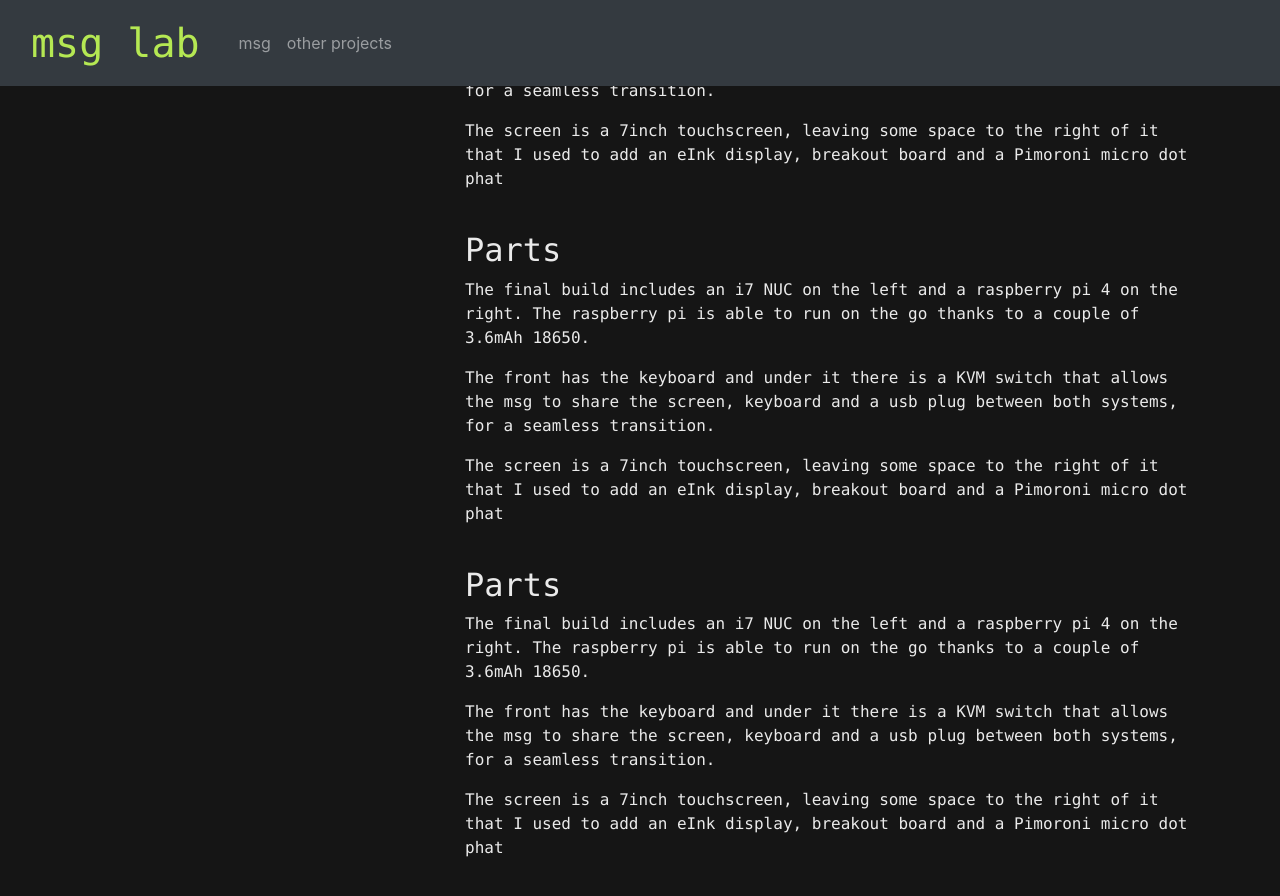
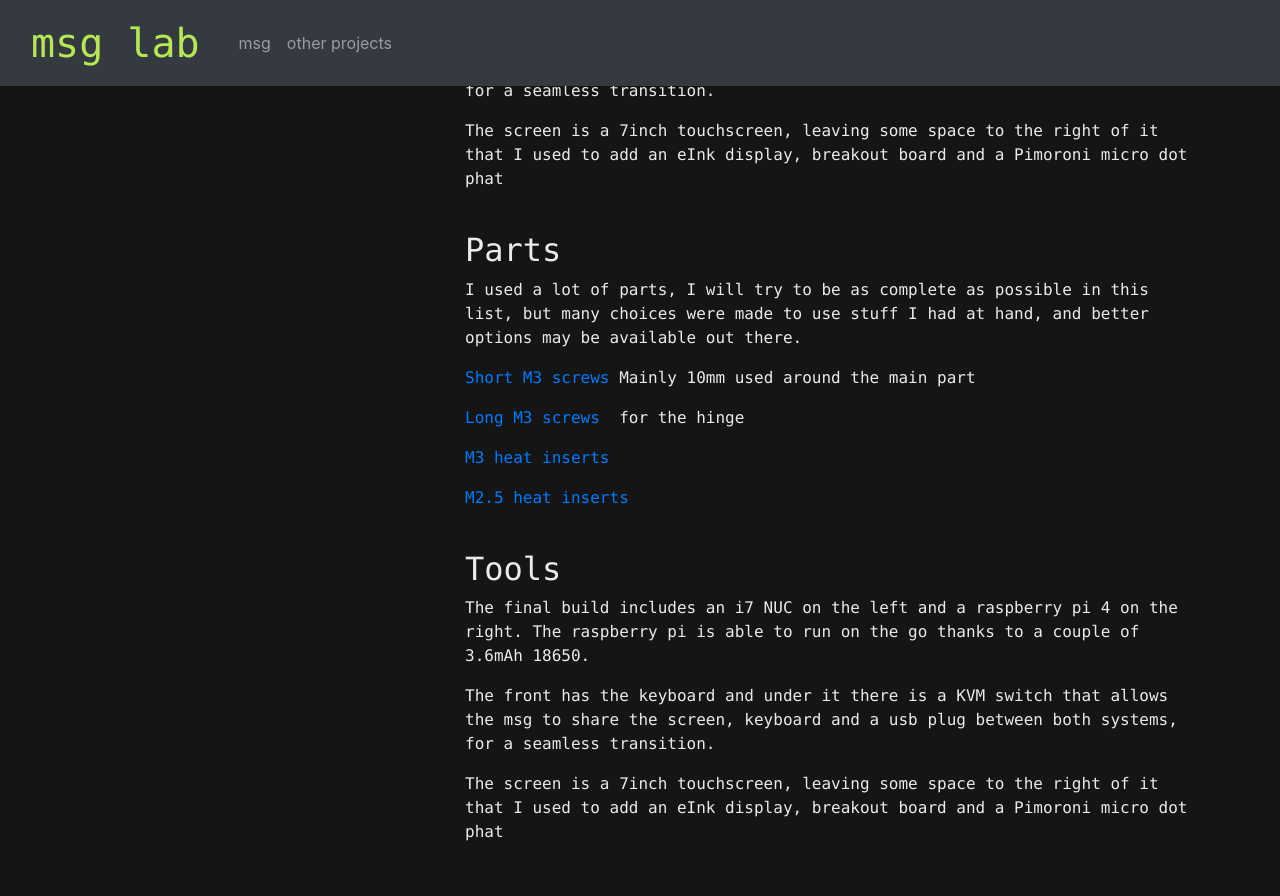
Before and after one commit to msglab/msglab, a Jekyll site: the page html/msg.html, which Jekyll copies as it is, in a window 1280 px wide and 900 px high, scrolled down 1022 px. Shown: the top 896 px of the window. Built offline with Jekyll 4.4.1, drawn with Linux system fonts in a browser that asks for light colours; nearby versions of some CDN libraries; library files that are not in the unit come from our copies.

Commit message:
Update msg.html

```diff
--- a/html/msg.html
+++ b/html/msg.html
@@ -84,11 +84,13 @@ font-family: Monaco, Bitstream Vera Sans Mono, Lucida Console, Terminal, monospa
           <p>The screen is a 7inch touchscreen, leaving some space to the right of it that I used to add an eInk display, breakout board and a Pimoroni micro dot phat</p>
         <br>
         <h2 id= "parts">Parts</h2>
-          <p>The final build includes an i7 NUC on the left and a raspberry pi 4 on the right. The raspberry pi is able to run on the go thanks to a couple of 3.6mAh 18650.</p>
-          <p>The front has the keyboard and under it there is a KVM switch that allows the msg to share the screen, keyboard and a usb plug between both systems, for a seamless transition.</p>
-          <p>The screen is a 7inch touchscreen, leaving some space to the right of it that I used to add an eInk display, breakout board and a Pimoroni micro dot phat</p>
+        <p>I used a lot of parts, I will try to be as complete as possible in this list, but many choices were made to use stuff I had at hand, and better options may be available out there.</p>
+        <p><a href="https://amzn.to/3llGHPL">Short M3 screws</a> Mainly 10mm used around the main part</p>
+        <p><a href="https://amzn.to/2SxJPvx">Long M3 screws</a> &nbsp;for the hinge</p>
+        <p><a href="https://amzn.to/3d7dtBl">M3 heat inserts</a></p>
+        <p><a href="https://amzn.to/2SxmrhF">M2.5 heat inserts</a></p>
         <br>
-        <h2 id= "tools">Parts</h2>
+        <h2 id= "tools">Tools</h2>
           <p>The final build includes an i7 NUC on the left and a raspberry pi 4 on the right. The raspberry pi is able to run on the go thanks to a couple of 3.6mAh 18650.</p>
           <p>The front has the keyboard and under it there is a KVM switch that allows the msg to share the screen, keyboard and a usb plug between both systems, for a seamless transition.</p>
           <p>The screen is a 7inch touchscreen, leaving some space to the right of it that I used to add an eInk display, breakout board and a Pimoroni micro dot phat</p>
```
